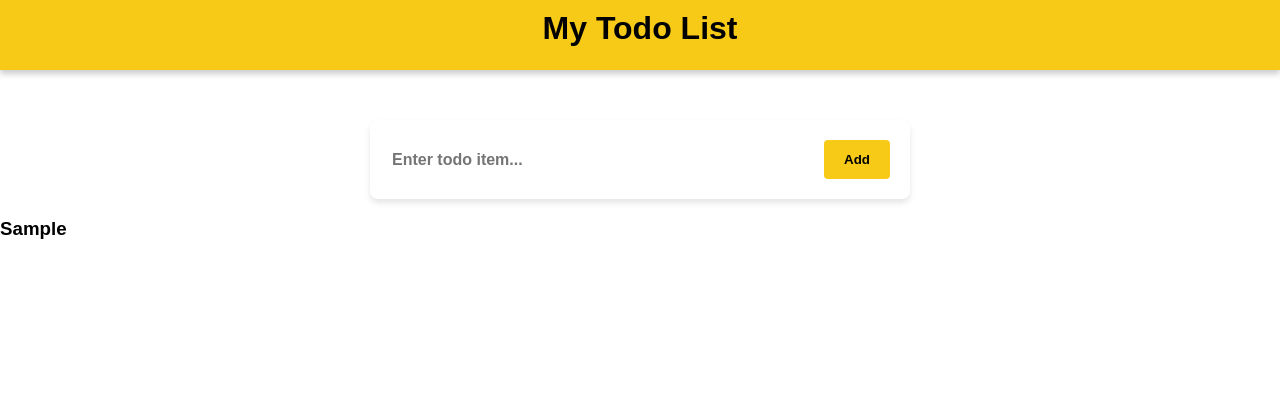
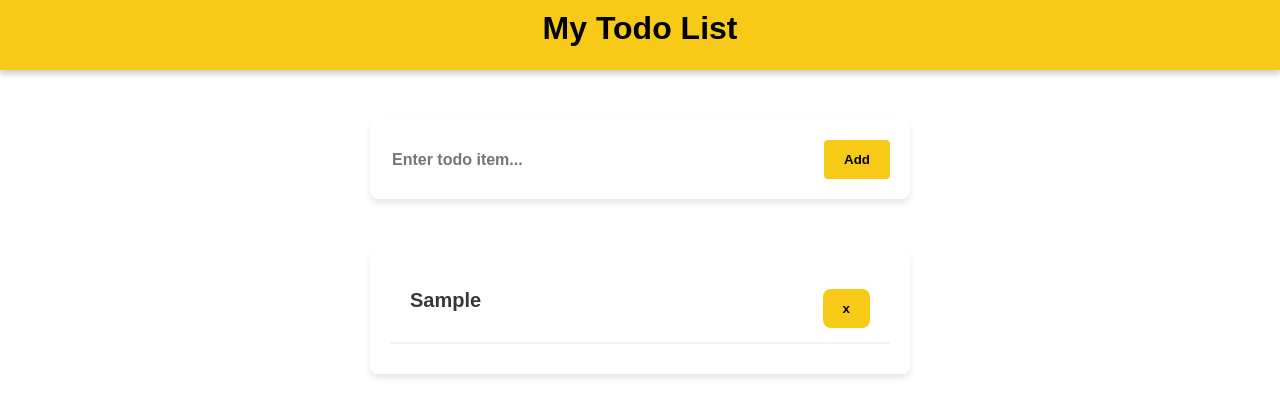
Before and after one commit to AsidyxTheHacker/react-todo-list-2, a React (Vite) app: page / in a window 1280 px wide. Both pictures are taken after typing "Sample" into the empty fields and a click on the button "Add". Shown: the top 416 px of the page. Built offline with nearby package versions, Linux system fonts and the light colour scheme.

Commit message:
styled list items

```diff
--- a/src/components/TodoItem.jsx
+++ b/src/components/TodoItem.jsx
@@ -1,3 +1,13 @@
+import styles from './todoitem.module.css'
+
 export default function TodoItem({ item }) {
-    return <h3>{item}</h3>
+    return (
+    <div className={styles.item}>
+        <div className={styles.itemName}>
+            {item}
+            <span><button className={styles.deleteBtn}>x</button></span>
+        </div>
+        <hr className={styles.line} />
+    </div>
+    )
 };
--- a/src/components/TodoList.jsx
+++ b/src/components/TodoList.jsx
@@ -1,9 +1,10 @@
-import TodoItem from './TodoItem'
+import TodoItem from './TodoItem';
+import styles from './todolist.module.css';
 
 export default function TodoList({ todos }) {
 
     return(
-    <div>
+    <div className={styles.list}>
         {todos.map(item => (
             <TodoItem key={item} item={item} />
            ))}
--- /dev/null
+++ b/src/components/todoitem.module.css
@@ -0,0 +1,33 @@
+.item {
+    width: 500px;
+    color: #353935;
+    font-size: 20px;
+    margin: 0 auto;
+}
+
+.itemName {
+    font-weight: bold;
+    padding: 20px;
+    text-transform: capitalize;
+}
+
+.line {
+    border: 1px solid #f4f4f4;
+}
+
+.deleteBtn {
+    cursor: pointer;
+    float: right;
+    padding: 12px 20px;
+    border: none;
+    font-weight: bold;
+    border-radius: 8px;
+    background-color: #f7ca18;
+    transition: .2s;
+}
+
+.deleteBtn:hover {
+    background-color: #f7ca18;
+    color: rgb(30, 30, 30);
+    box-shadow: 1px 1px 0 #ebc116;
+}
--- /dev/null
+++ b/src/components/todolist.module.css
@@ -0,0 +1,8 @@
+.list {
+    border-radius: 8px;
+    box-shadow: 0 4px 6px rgba(0, 0, 0, 0.1);
+    width: 500px;
+    margin: 0 auto;
+    padding: 20px;
+    margin-top: 50px;
+}
```
